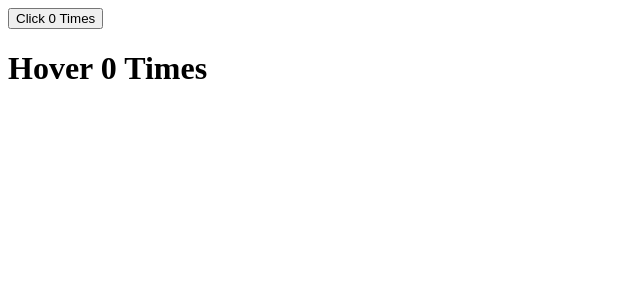
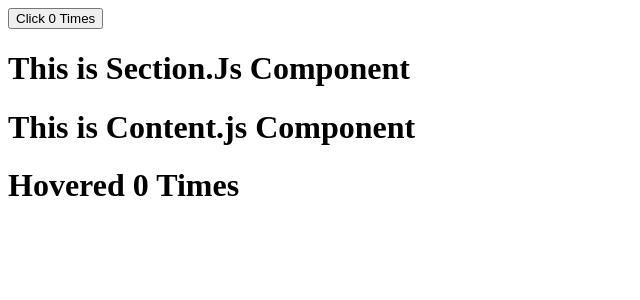
Before and after one commit to jansir17/Lets-React, a React (Create React App) app: page / in a window 1280 px wide. Shown: the top 300 px of the page, without its empty margins (0-640 px from the left). Built offline with nearby package versions, Linux system fonts and the light colour scheme.

Commit message:
Context Api

```diff
--- a/src/App.js
+++ b/src/App.js
@@ -1,15 +1,23 @@
+import React from "react";
 import ClickCounter from "./component/ClickCounter";
-import HoverCounter from "./component/HoverCounter";
 import Counter from "./component/Counter";
+import Section from "./component/Section";
+import ThemeContext from "./Context/themeContext";
 
 
-function App(){
-  return (
+export default class App extends React.Component {
+  state= {
+    theme: 'red'
+  };
+  render(){
+    const {theme}=this.state;
+          return (
     <div>
-      <Counter renderprop={(counterchet,incrementCount)=><ClickCounter countbal={counterchet} incrementCount={incrementCount}/>}/>
-      <Counter renderprop={(counterchet,incrementCount)=><HoverCounter countbal={counterchet} incrementCount={incrementCount}/>}/>
+      <Counter>
+        {(counter,incrementCount)=>(<ClickCounter count={counter} incrementCount={incrementCount}/>)}
+      </Counter>
+      <ThemeContext.Provider value={{theme}}><Section/></ThemeContext.Provider>
     </div>
   )
+  }
 }
-
-export default App;
--- /dev/null
+++ b/src/Context/themeContext.js
@@ -0,0 +1,7 @@
+import createContext from "../lib/Context";
+
+const ThemeContext = createContext({
+  theme: 'light',
+});
+
+export default ThemeContext;
--- a/src/component/ClickCounter.js
+++ b/src/component/ClickCounter.js
@@ -1,7 +1,7 @@
-export default function ClickCounter ({countbal, incrementCount}){
+export default function ClickCounter ({count, incrementCount}){
         return (
       <div>
-        <button type="button" onClick={incrementCount}>Click {countbal} Times</button>
+        <button type="button" onClick={incrementCount}>Click {count} Times</button>
       </div>
     );
 
--- /dev/null
+++ b/src/component/Content.js
@@ -0,0 +1,17 @@
+import Counter from "./Counter";
+import HoverCounter from "./HoverCounter";
+import ThemeContext from "../Context/themeContext";
+
+export default function Content(){
+  return(
+    <div>
+      <h1>This is Content.js Component</h1>
+      <Counter>
+        {(counter,incrementCount)=>(
+          <ThemeContext.Consumer>
+            {({theme})=>(<HoverCounter count={counter} iancrementCount={incrementCount} theme={theme}/>)}</ThemeContext.Consumer>
+        )}
+      </Counter>
+    </div>
+  );
+};
--- a/src/component/Counter.js
+++ b/src/component/Counter.js
@@ -9,9 +9,9 @@ class Counter extends React.Component{
     this.setState((prevState)=>({count:prevState.count+1}))
   };
   render(){
-    const {renderprop} =this.props;
+    const {children} =this.props;
     const {count}= this.state;
-    return renderprop(count, this.incrementCount)
+    return children(count, this.incrementCount)
   }
 }
 
--- a/src/component/HoverCounter.js
+++ b/src/component/HoverCounter.js
@@ -1,7 +1,8 @@
-export default function HoverCounter({countbal,incrementCount}) {
+export default function HoverCounter({count,incrementCount,theme}) {
+  const style = theme === 'dark'? {backgroundColor: '#000000', color: '#ffffff'} : null
         return (
       <div>
-        <h1 onMouseOver={incrementCount}>Hover {countbal} Times</h1>
+        <h1 onMouseOver={incrementCount} style={style} > Hovered {count} Times</h1>
       </div>
     );
 }
--- /dev/null
+++ b/src/component/Section.js
@@ -0,0 +1,10 @@
+import Content from "./Content"
+
+export default function Section(){
+  return(
+    <div>
+      <h1> This is Section.Js Component</h1>
+      <Content />
+    </div>
+  )
+}
--- /dev/null
+++ b/src/lib/Context.js
@@ -0,0 +1,25 @@
+class Context{
+  constructor(value){
+    this.value= value;
+  }
+
+  //provider
+  Provider=({children, value})=> {
+    this.value= value;
+    return children;
+  }
+
+  //Consuerm
+  Consumer = ({children}) => children(this.value)
+}
+
+
+function createContext(value=null){
+  const context =new Context();
+  return {
+    Provider : context.Provider,
+    Consumer : context.Consumer,
+  }
+}
+
+export default createContext;
```
